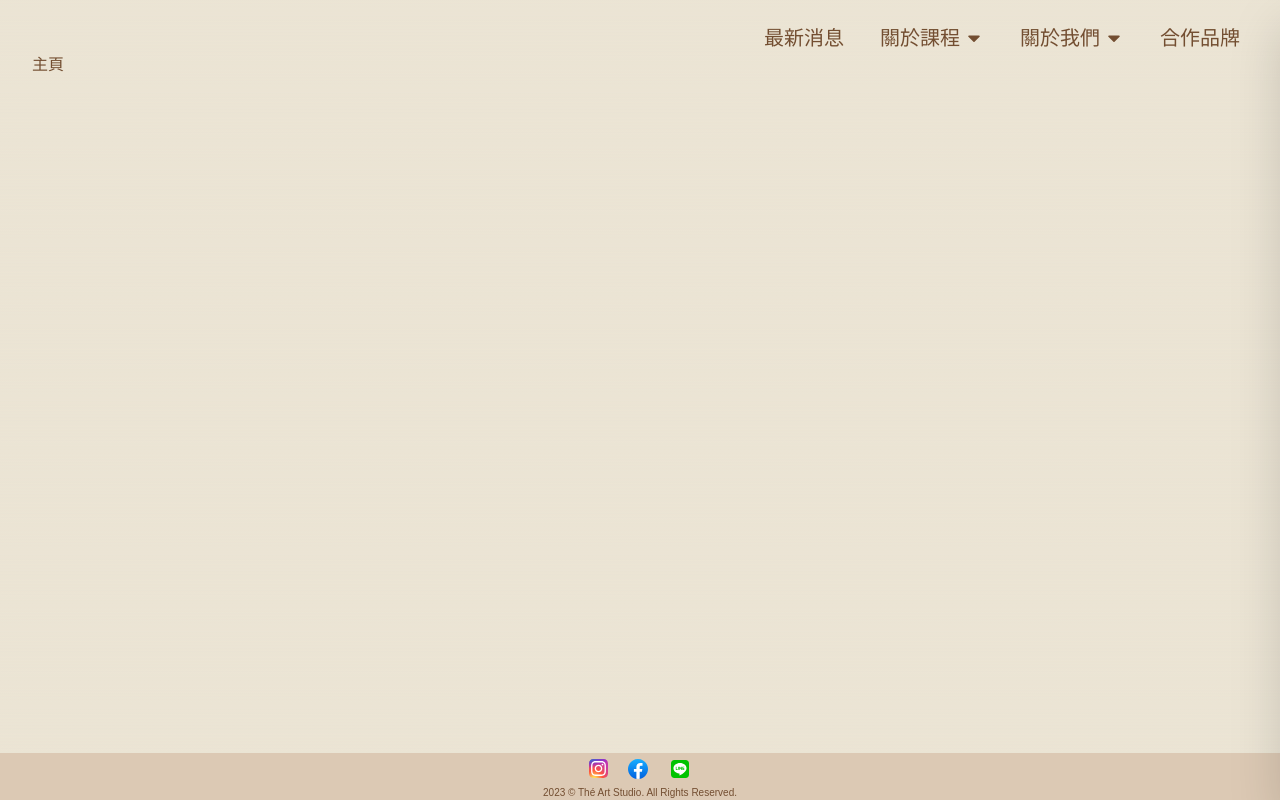
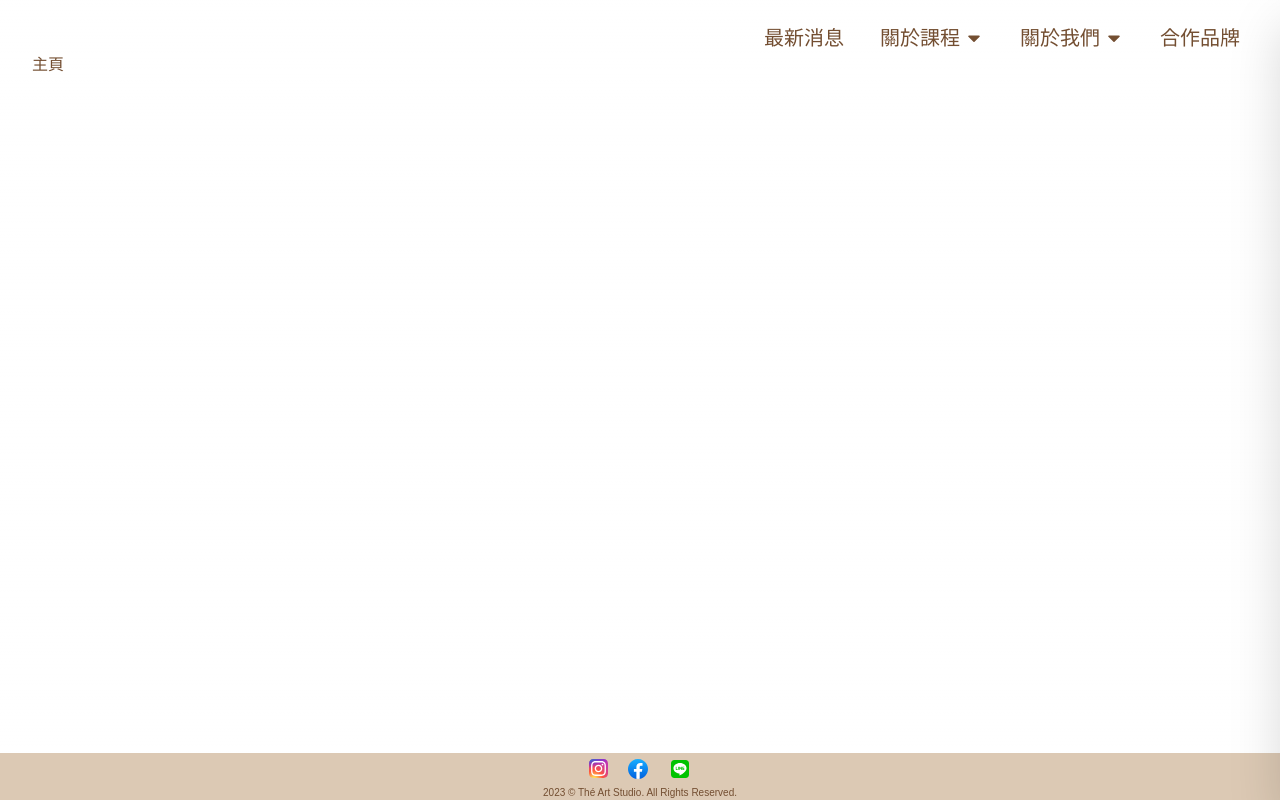
Before and after one commit to happy1294123/the_art_studio, a Next.js app: page / in a window 1280 px wide. Built offline with nearby package versions, Linux system fonts and the light colour scheme; a web font is replaced by a local one.

Commit message:
style: bg color to white

```diff
--- a/app/globals.css
+++ b/app/globals.css
@@ -4,8 +4,11 @@
 
 :root {
   --foreground-rgb: 0, 0, 0;
-  --background-start-rgb: 235, 228, 212;
-  --background-end-rgb: 235, 228, 212;
+  /* 米白色 */
+  /* --background-start-rgb: 235, 228, 212;
+  --background-end-rgb: 235, 228, 212; */
+  --background-start-rgb: 255, 255, 255;
+  --background-end-rgb: 255, 255, 255;
 }
 
 /* @media (prefers-color-scheme: dark) {
```
Also changed, not shown: 2 other files (tests, documents, lock files or other folders).
